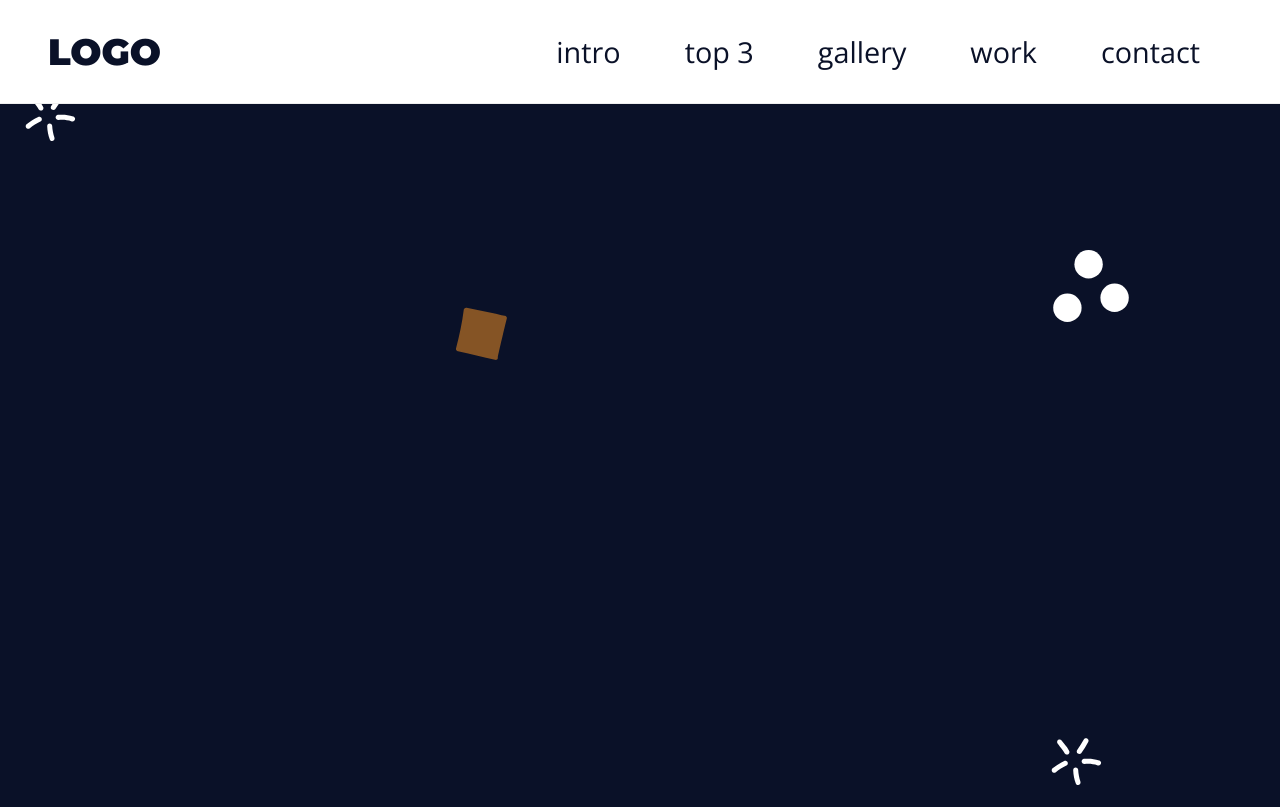
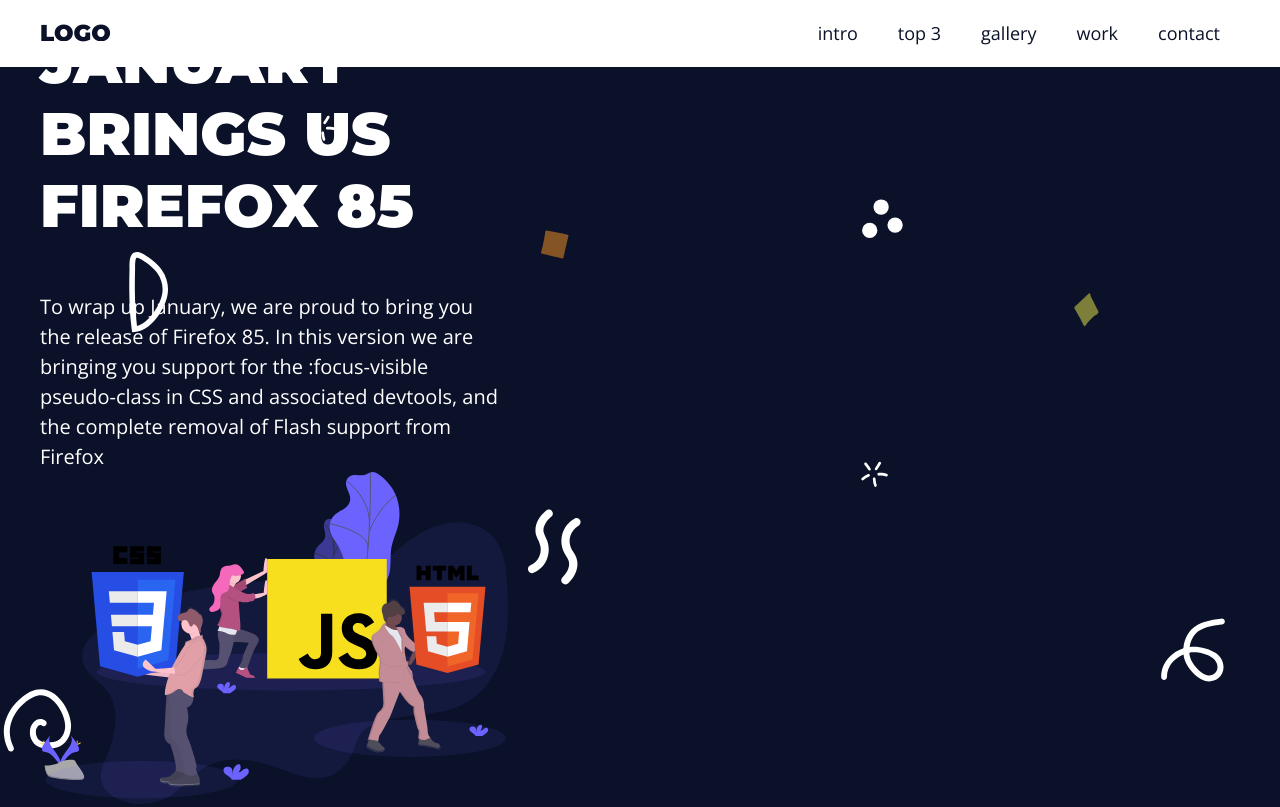
Before and after one commit to Gildaciolopes/landing-page-curso, a plain HTML site: page index.html in a window 1280 px wide. Shown: the top 807 px of the page. Drawn offline with nearby package versions, Linux system fonts and the light colour scheme.

Commit message:
feat: adding introductory section

```diff
--- a/assets/css/elements.css
+++ b/assets/css/elements.css
@@ -2,17 +2,15 @@
   margin: 0;
   padding: 0;
 }
-/*
-  font-family: 'Monserrat', sans-serif;
-  font-family: 'Open Sans', sans-serif;
-  */
 html {
+  font-size: 62.5%;
 }
 
 body {
   font-family: "Open Sans", sans-serif;
   font-size: 2rem;
   color: var(--primary-color);
+  line-height: 1.5;
 }
 h1,
 h2,
@@ -22,19 +20,15 @@
 }
 h1 {
   font-size: 6rem;
-  text-transform: uppercase;
 }
 h2 {
   font-size: 5.5rem;
-  text-transform: uppercase;
 }
 h3 {
   font-size: 5rem;
-  text-transform: uppercase;
 }
 h4 {
   font-size: 4.5rem;
-  text-transform: uppercase;
 }
 a {
   text-decoration: none;
--- a/assets/css/menu.css
+++ b/assets/css/menu.css
@@ -45,3 +45,6 @@
   width: 50%;
   left: 25%;
 }
+.menu-spacing {
+  height: 65px;
+}
--- /dev/null
+++ b/assets/css/style.css
@@ -0,0 +1,24 @@
+.intro-content {
+  position: relative;
+  top: -8rem;
+  display: grid;
+  grid-template-columns: 1fr 1.5fr;
+  gap: var(--gap);
+  height: 100vh;
+}
+.intro-text-content,
+.intro-img {
+  display: flex;
+  flex-flow: column wrap;
+  justify-content: center;
+}
+.intro-text-content h2 {
+  font-size: 6rem;
+  margin-bottom: 5rem;
+  text-transform: uppercase;
+  line-height: 1.2;
+}
+.intro-img img {
+  max-width: 100%;
+  height: auto;
+}
--- a/assets/css/variables.css
+++ b/assets/css/variables.css
@@ -1,7 +1,7 @@
 :root {
   --primary-color: #0a1128;
-  --white-color: #fff;
-  --light-grey-color: #eee;
+  --white-color: #ffffff;
+  --light-gray-color: #eeeeee;
   --secondary-color: crimson;
   --gap: 3rem;
 }
--- a/index.html
+++ b/index.html
@@ -1,24 +1,23 @@
 <!DOCTYPE html>
-<html lang="pt-Br">
+<html lang="pt-BR">
   <head>
     <meta charset="UTF-8" />
     <meta name="viewport" content="width=device-width, initial-scale=1.0" />
     <title>Landing Page</title>
-    <link rel="preconnect" href="https://fonts.googleapis.com" />
-    <link rel="preconnect" href="https://fonts.gstatic.com" crossorigin />
+    <link rel="preconnect" href="https://fonts.gstatic.com" />
     <link
-      href="https://fonts.googleapis.com/css2?family=Montserrat:wght@900&family=Open+Sans:ital,wdth,wght@0,75..100,300..800;1,75..100,300..800&display=swap"
+      href="https://fonts.googleapis.com/css2?family=Montserrat:wght@900&family=Open+Sans:ital,wght@0,400;0,700;1,400&display=swap"
       rel="stylesheet"
     />
-    <link rel="stylesheet" href="./assets/css/variables.css" />
-    <link rel="stylesheet" href="./assets/css/elements.css" />
-    <link rel="stylesheet" href="./assets/css/classes.css" />
-    <link rel="stylesheet" href="./assets/css/menu.css" />
-    <link rel="stylesheet" href="./assets/css/style.css" />
+    <link rel="stylesheet" href="assets/css/variables.css" />
+    <link rel="stylesheet" href="assets/css/elements.css" />
+    <link rel="stylesheet" href="assets/css/classes.css" />
+    <link rel="stylesheet" href="assets/css/menu.css" />
+    <link rel="stylesheet" href="assets/css/style.css" />
   </head>
   <body class="main-bg">
     <aside class="menu white-bg">
-      <section class="main-content menu-content">
+      <div class="main-content menu-content">
         <h1>
           <a href="#">LOGO</a>
         </h1>
@@ -32,9 +31,29 @@
             <li><a href="#">contact</a></li>
           </ul>
         </nav>
-      </section>
+      </div>
     </aside>
-    <section class="section"></section>
-    <section class="section"></section>
+    <div class="menu-spacing"></div>
+    <section class="intro main-bg section">
+      <div class="main-content intro-content">
+        <div class="intro-text-content">
+          <h2>January brings us Firefox 85</h2>
+          <p>
+            To wrap up January, we are proud to bring you the release of Firefox
+            85. In this version we are bringing you support for the
+            :focus-visible pseudo-class in CSS and associated devtools, and the
+            complete removal of Flash support from Firefox
+          </p>
+          <div class="intro-img">
+            <img
+              src="assets/img/javascript-not-optimized.svg"
+              alt="Logo de HTML, CSS e JS."
+            />
+          </div>
+        </div>
+      </div>
+    </section>
+
+    <section class="white-bg section"></section>
   </body>
 </html>
```
Also changed, not shown: assets/img/javascript-not-optimized.svg (added).
